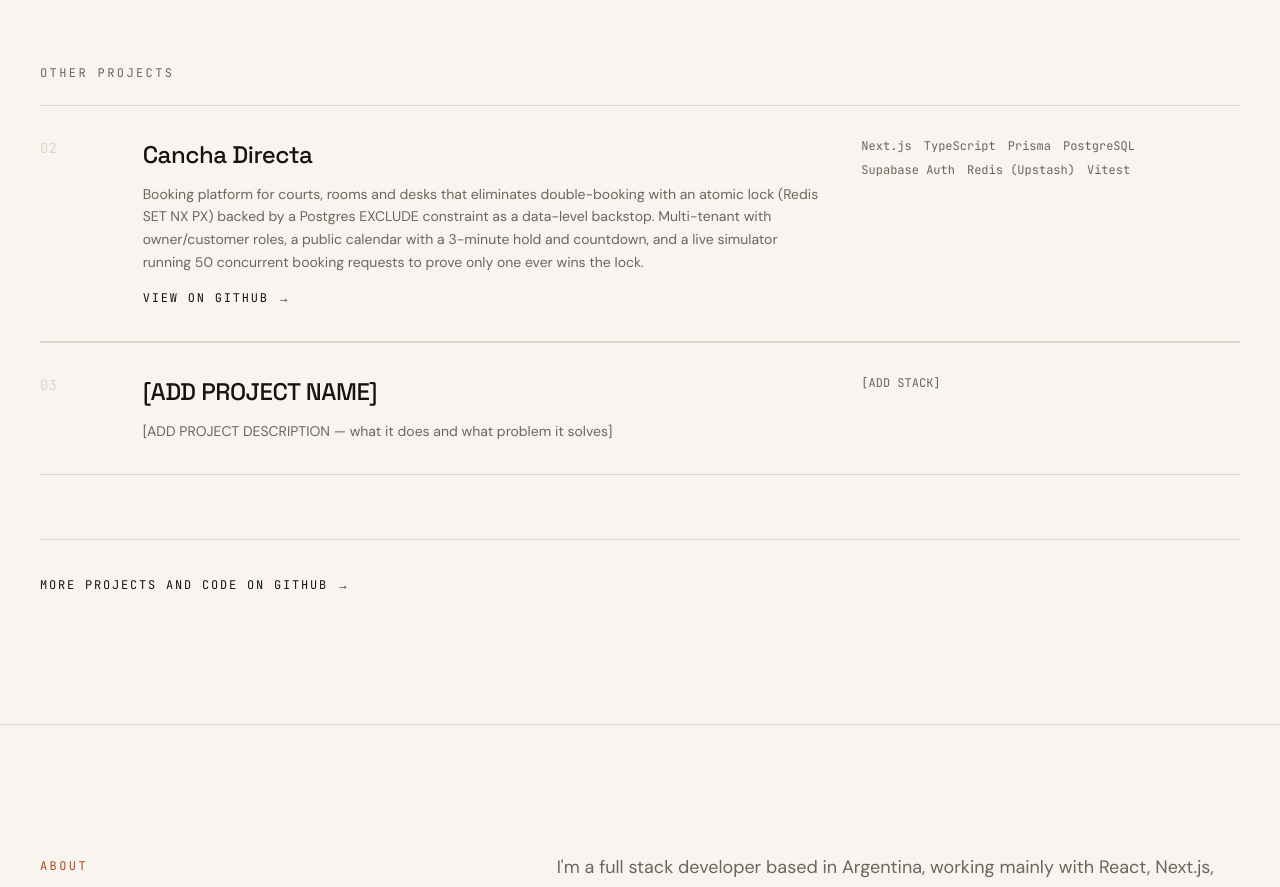
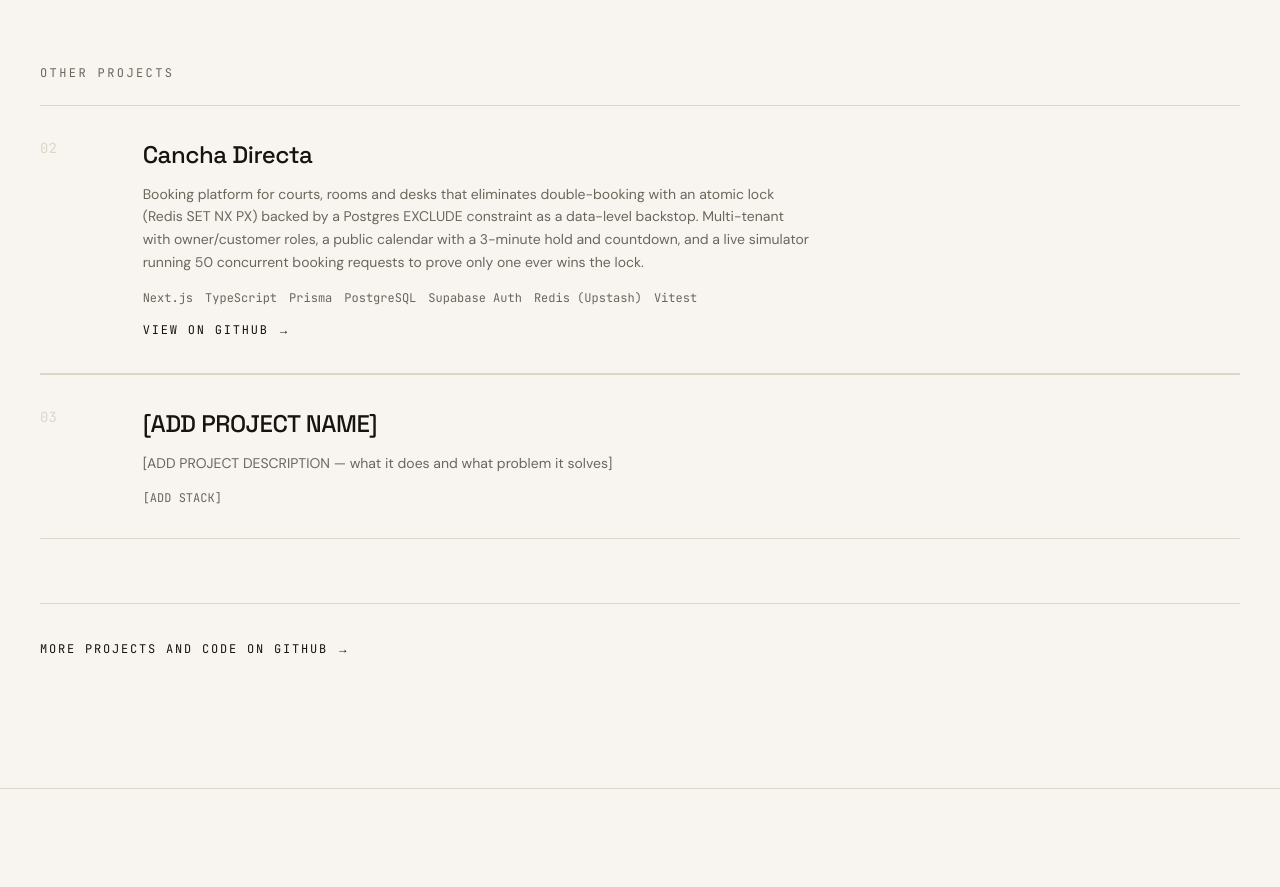
Before and after one commit to martinezmarcos/portfolio, a Next.js app: page / in a window 1280 px wide. Shown: the part 1820-2707 px from the top of the page. Built offline with nearby package versions, Linux system fonts and the light colour scheme; no server answers.

Commit message:
fix(work): move stack tags below the description in Other Projects
The tags sat in a side column top-aligned with the title, floating
disconnected from the text next to it. Now they flow under the
description, above the GitHub link.

```diff
--- a/src/components/sections/work/OtherProjects.tsx
+++ b/src/components/sections/work/OtherProjects.tsx
@@ -19,11 +19,18 @@ export function OtherProjects() {
                 {String(index + 2).padStart(2, "0")}
               </span>
 
-              <div className="sm:col-span-7">
+              <div className="sm:col-span-11">
                 <h4 className="text-xl font-medium leading-snug sm:text-2xl">{project.title}</h4>
-                <p className="mt-3 text-sm leading-relaxed text-ink-muted">
+                <p className="mt-3 max-w-2xl text-sm leading-relaxed text-ink-muted">
                   {project.description}
                 </p>
+
+                <div className="mt-4 flex flex-wrap gap-x-3 gap-y-2 font-mono text-xs text-ink-muted">
+                  {project.stack.map((tech) => (
+                    <span key={tech}>{tech}</span>
+                  ))}
+                </div>
+
                 {project.link && (
                   <UnderlineLink
                     href={project.link}
@@ -35,12 +42,6 @@ export function OtherProjects() {
                   </UnderlineLink>
                 )}
               </div>
-
-              <div className="flex flex-wrap content-start gap-x-3 gap-y-2 font-mono text-xs text-ink-muted sm:col-span-4">
-                {project.stack.map((tech) => (
-                  <span key={tech}>{tech}</span>
-                ))}
-              </div>
             </div>
           </Reveal>
         ))}
```
